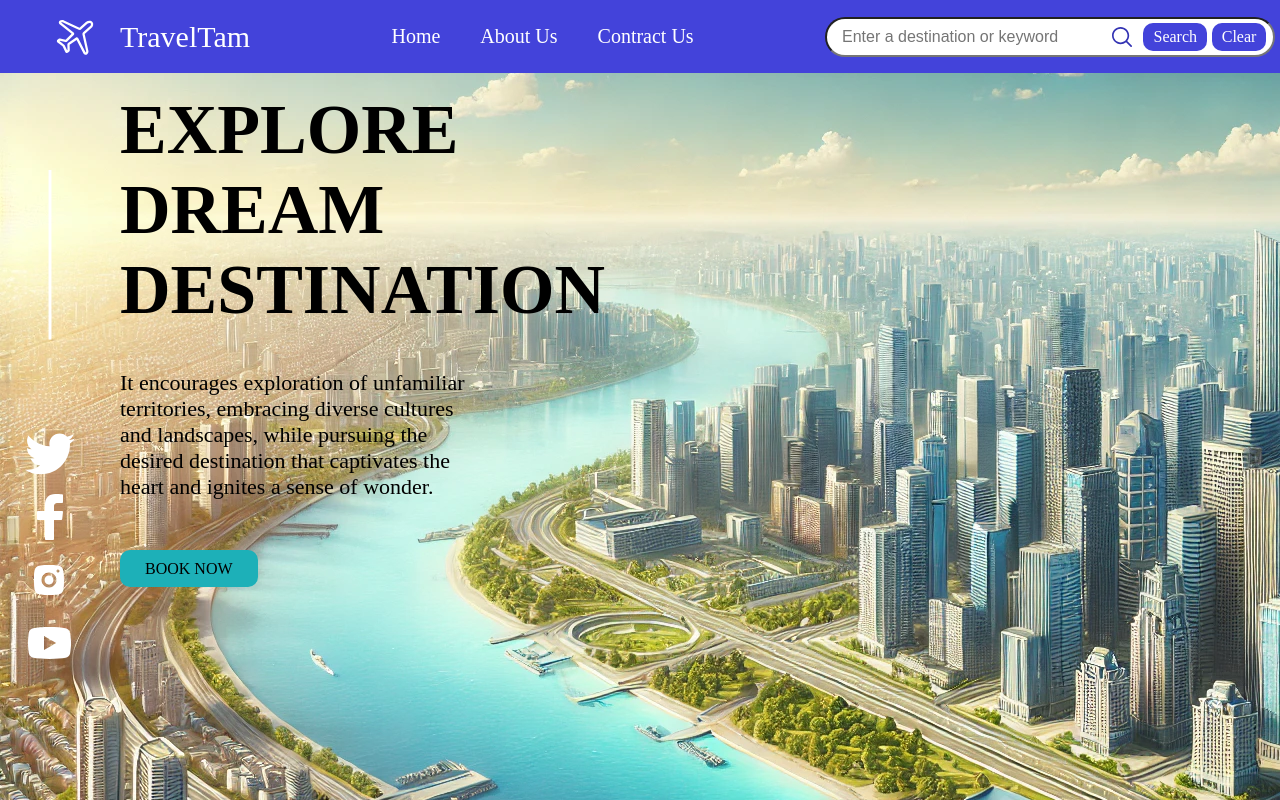
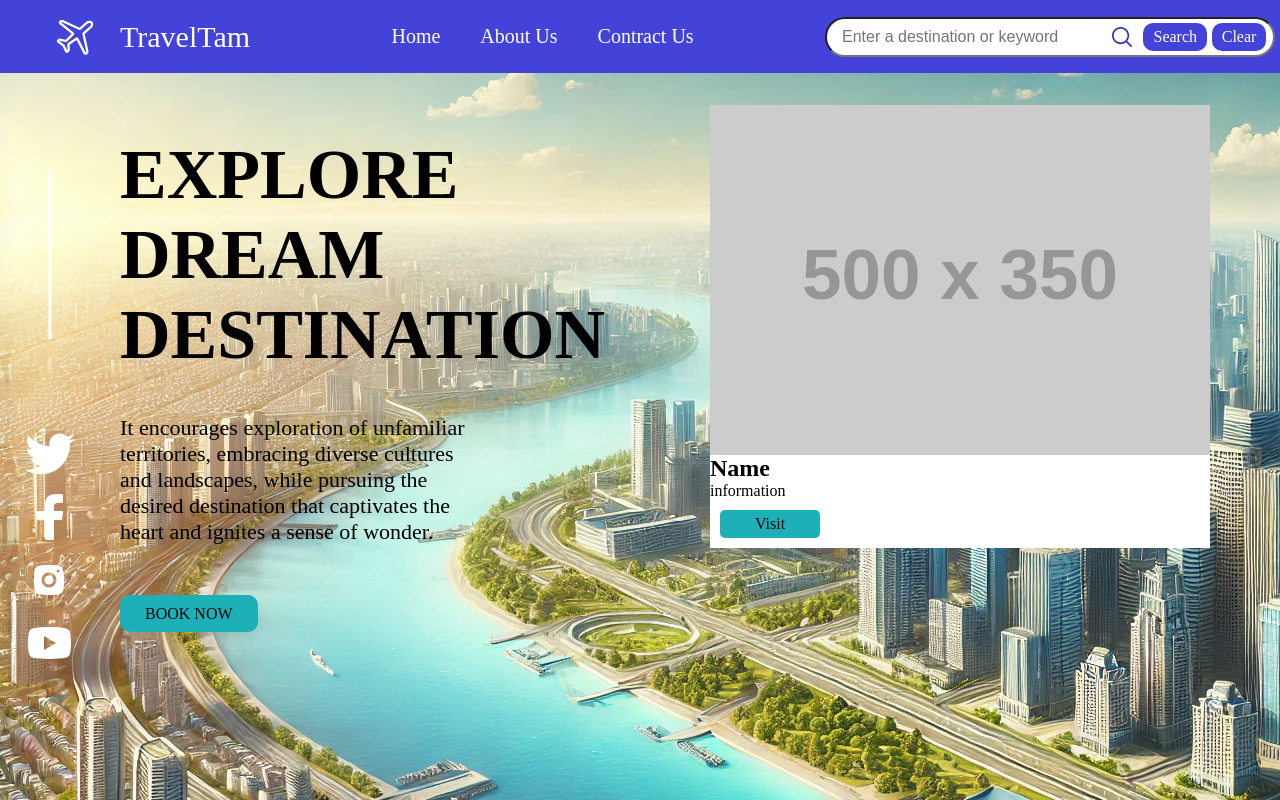
Before and after one commit to San1577/Travel, a plain HTML site: page travelRecommendation/travel_recommendation.html in a window 1280 px wide. Drawn offline with Linux system fonts and the light colour scheme; placeholder pictures from the web are drawn by us.

Commit message:
HTML and CSS part 2

```diff
--- a/travelRecommendation/css/home.css
+++ b/travelRecommendation/css/home.css
@@ -1,17 +1,46 @@
-.main-content h1 {
-    margin: 90px 20px 30px 20px;
+.main-content {
+    display: flex;
+    justify-content: space-between;
+}
+.left-content {
+    width: 50vw;
+}
+.left-content h1 {
+    margin: 60px 20px 30px 20px;
     font-size: 70px;
     width: 400px;
 }
-.main-content p {
+.left-content p {
     margin: 40px 20px 60px 20px;
     font-size: 22px;
     width: 350px;
 }
-.main-content .btnBookNow {
+.left-content .btnBookNow {
     display: inline;
     border-radius: 10px;
     margin: 20px;
     padding: 10px 25px;
     background-color: #1db0b8;
 }
+.right-content {
+    margin: 30px 70px 20px 0;
+    width: 500px;
+}
+.item {
+    display: flex;
+    flex-direction: column;
+}
+.detail {
+    background-color: white;
+    width: 100%;
+}
+.btnVisit {
+    display: flex;
+    align-items: center;
+    justify-content: center;
+    width: 20%;
+    margin: 10px;
+    border-radius: 5px;
+    padding: 5px;
+    background-color: #1db0b8;
+}
--- a/travelRecommendation/travel_recommendation.html
+++ b/travelRecommendation/travel_recommendation.html
@@ -33,9 +33,21 @@
             </div>
         </nav>
         <div class="main-content">
-            <h1>EXPLORE DREAM DESTINATION</h1>
-            <p>It encourages exploration of unfamiliar territories, embracing diverse cultures and landscapes, while pursuing the desired destination that captivates the heart and ignites a sense of wonder.</p>
-            <div class="btnBookNow">BOOK NOW</div>
+            <div class="left-content">
+                <h1>EXPLORE DREAM DESTINATION</h1>
+                <p>It encourages exploration of unfamiliar territories, embracing diverse cultures and landscapes, while pursuing the desired destination that captivates the heart and ignites a sense of wonder.</p>
+                <div class="btnBookNow">BOOK NOW</div>
+            </div>
+            <div class="right-content">
+                <div class="item">
+                    <img src="https://placehold.co/500x350" alt="placeholder">
+                    <div class="detail">
+                        <h2>Name</h2>
+                        <p>information</p>
+                        <div class="btnVisit">Visit</div>
+                    </div>
+                </div>
+            </div>
         </div>
     </body>
 </html>
```
Also changed, not shown: travelRecommendation/contractUs.html (+1 -1 lines).
